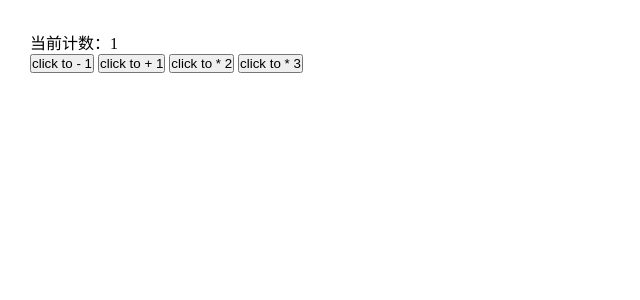
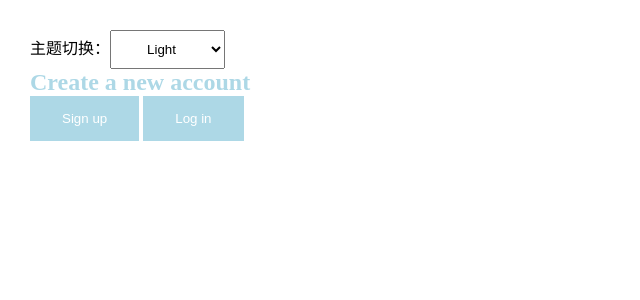
Before and after one commit to dizuncainiao/hello-react, a React (Vite) app: page / in a window 1280 px wide. Shown: the top 300 px of the page, without its empty margins (0-640 px from the left). Built offline with nearby package versions, Linux system fonts and the light colour scheme.

Commit message:
feat: 🎸 UseContextDemo.tsx 优化

```diff
--- a/src/main.tsx
+++ b/src/main.tsx
@@ -7,17 +7,17 @@ import "./index.css";
 
 // import UseStateDemo from "./views/use-state-demo/UseStateDemo.tsx";
 
-import UseReducerDemo from "./views/use-reducer-demo/UseReducerDemo.tsx";
+// import UseReducerDemo from "./views/use-reducer-demo/UseReducerDemo.tsx";
 // import ComplexUseState from "./views/use-reducer-demo/ComplexUseState.tsx";
 
-// import UseContextDemo from "./views/user-context-demo/UseContextDemo.tsx";
+import UseContextDemo from "./views/use-context-demo/UseContextDemo.tsx";
 
 // import ReduxDemo from "./views/redux-demo/ReduxDemo.tsx";
 
 ReactDOM.createRoot(document.getElementById("root")!).render(
   <React.StrictMode>
     <Provider store={store}>
-      <UseReducerDemo />
+      <UseContextDemo />
     </Provider>
   </React.StrictMode>,
 );
--- /dev/null
+++ b/src/views/use-context-demo/MyForm.tsx
@@ -0,0 +1,9 @@
+import Panel from "./MyPanel.tsx";
+
+export default function Form() {
+  return (
+    <Panel title={"Create a new account"}>
+      <button>Sign up</button> <button>Log in</button>
+    </Panel>
+  );
+}
--- /dev/null
+++ b/src/views/use-context-demo/MyPanel.tsx
@@ -0,0 +1,19 @@
+import { useContext } from "react";
+import { ThemeContext } from "./context.ts";
+
+export default function Panel({
+  title,
+  children,
+}: {
+  title: string;
+  children: React.ReactNode;
+}) {
+  const { mode } = useContext(ThemeContext);
+  const className = `panel-${mode}`;
+  return (
+    <section className={className}>
+      <h1>{title}</h1>
+      {children}
+    </section>
+  );
+}
--- /dev/null
+++ b/src/views/use-context-demo/ThemeToggle.tsx
@@ -0,0 +1,23 @@
+import { type Theme } from "./context.ts";
+
+export default function ThemeToggle({
+  theme,
+  setTheme,
+}: {
+  theme: Theme;
+  setTheme: (p: { mode: string }) => void;
+}) {
+  return (
+    <label htmlFor="theme-select">
+      主题切换：
+      <select
+        id="theme-select"
+        value={theme.mode} // ...强制选择框的值与 state 相匹配...
+        onChange={(e) => setTheme({ mode: e.target.value })} // ... 并在每次改变（change）时更新 state
+      >
+        <option value="light">Light</option>
+        <option value="dark">Dark</option>
+      </select>
+    </label>
+  );
+}
--- a/src/views/use-context-demo/UseContextDemo.tsx
+++ b/src/views/use-context-demo/UseContextDemo.tsx
@@ -1,13 +1,8 @@
-import React, { createContext, useContext, useState } from "react";
+import { useState } from "react";
 import "./index.less";
-
-type Theme = {
-  mode: string;
-};
-
-const ThemeContext = createContext<Theme>({
-  mode: "light",
-});
+import ThemeToggle from "./ThemeToggle.tsx";
+import { ThemeContext } from "./context.ts";
+import Form from "./MyForm.tsx";
 
 export default function MyApp() {
   const [theme, setTheme] = useState({
@@ -22,50 +17,3 @@ export default function MyApp() {
     </>
   );
 }
-
-function ThemeToggle({
-  theme,
-  setTheme,
-}: {
-  theme: Theme;
-  setTheme: (p: { mode: string }) => void;
-}) {
-  return (
-    <label htmlFor="theme-select">
-      主题切换：
-      <select
-        id="theme-select"
-        value={theme.mode} // ...强制选择框的值与 state 相匹配...
-        onChange={(e) => setTheme({ mode: e.target.value })} // ... 并在每次改变（change）时更新 state
-      >
-        <option value="light">Light</option>
-        <option value="dark">Dark</option>
-      </select>
-    </label>
-  );
-}
-
-function Form() {
-  return (
-    <Panel title={"Create a new account"}>
-      <button>Sign up</button> <button>Log in</button>
-    </Panel>
-  );
-}
-
-function Panel({
-  title,
-  children,
-}: {
-  title: string;
-  children: React.ReactNode;
-}) {
-  const { mode } = useContext(ThemeContext);
-  const className = `panel-${mode}`;
-  return (
-    <section className={className}>
-      <h1>{title}</h1>
-      {children}
-    </section>
-  );
-}
--- /dev/null
+++ b/src/views/use-context-demo/context.ts
@@ -0,0 +1,9 @@
+import { createContext } from "react";
+
+export type Theme = {
+  mode: string;
+};
+
+export const ThemeContext = createContext<Theme>({
+  mode: "light",
+});
```
